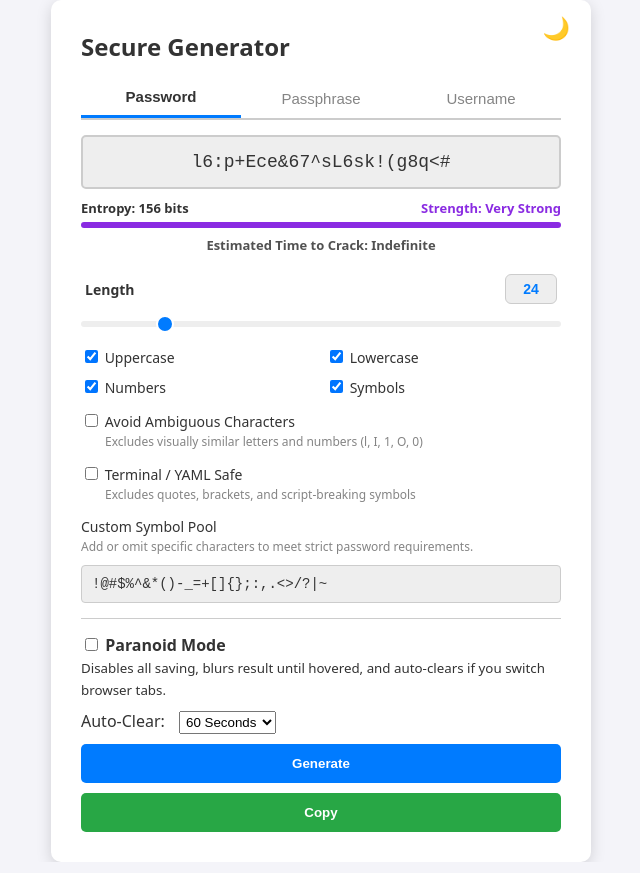
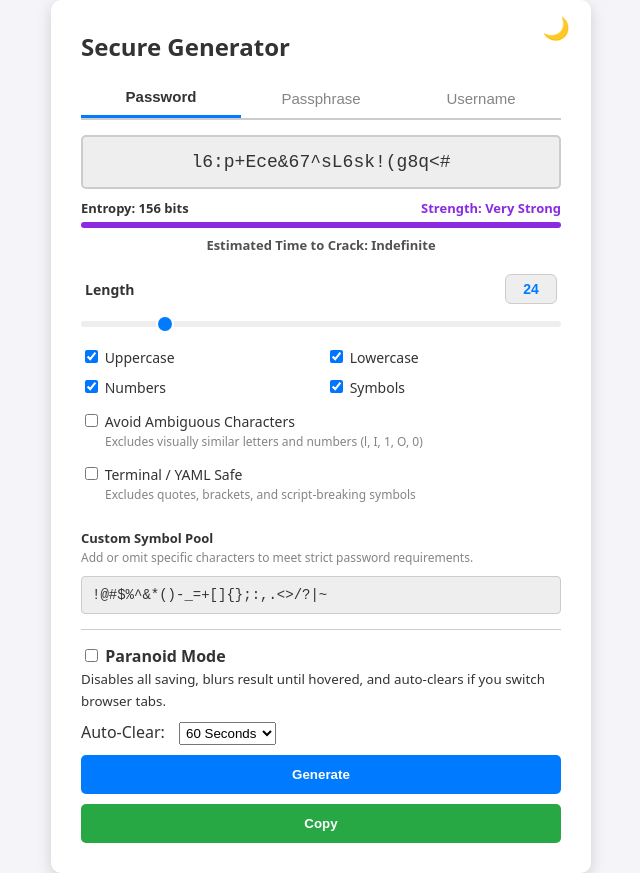
Before and after one commit to jakubgt/homelab-vault-gen, a plain HTML site: page vault-generator/index.html in a window 1280 px wide. Shown: the whole page, without its empty margins (319-959 px from the left). Drawn offline with Linux system fonts and the light colour scheme.

Commit message:
Update styles.css

```diff
--- a/vault-generator/styles.css
+++ b/vault-generator/styles.css
@@ -142,6 +142,8 @@ h2 { margin-top: 0; margin-bottom: 15px; }
     margin-left: 24px;
     margin-top: 2px;
 }
+.custom-sym-container { margin-top: 15px; }
+.sym-label { font-size: 13px; font-weight: bold; color: var(--text-color); }
 .full-width-input {
     grid-column: 1 / -1;
     width: 100%;
```
